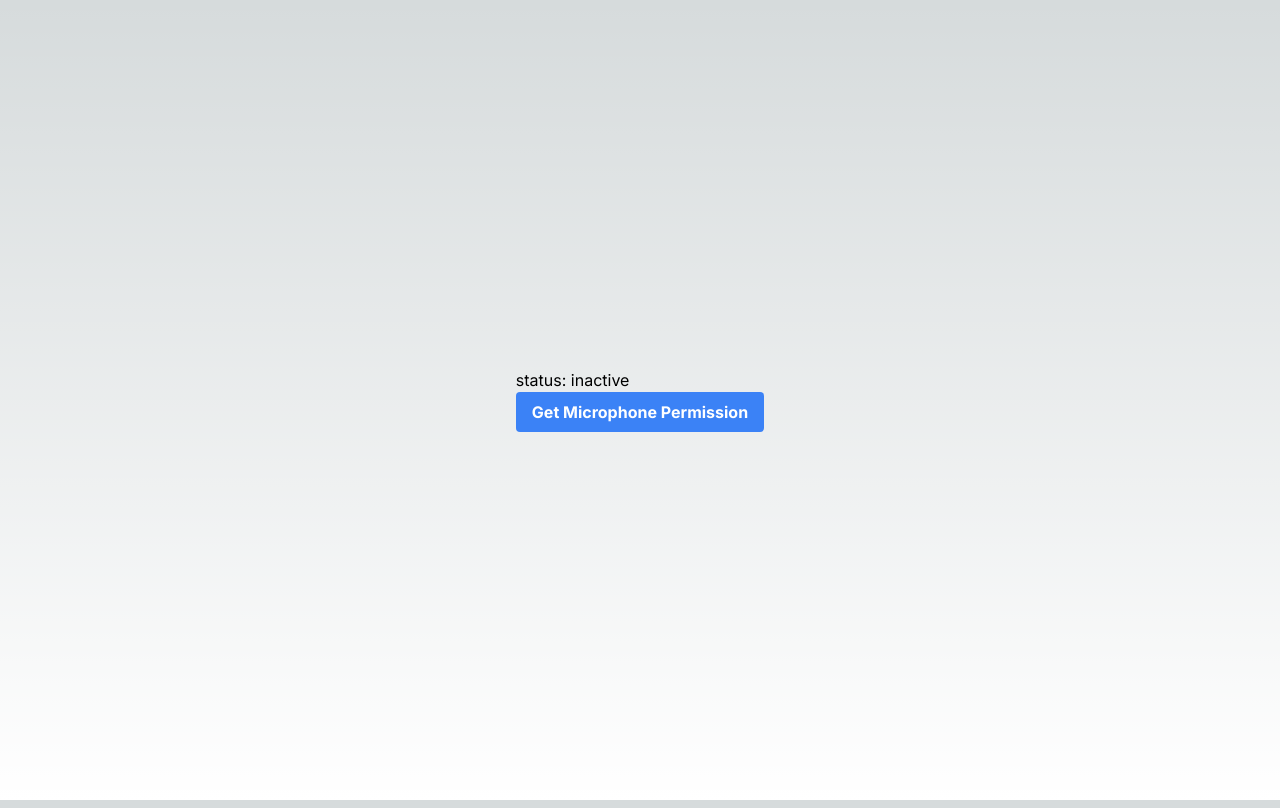
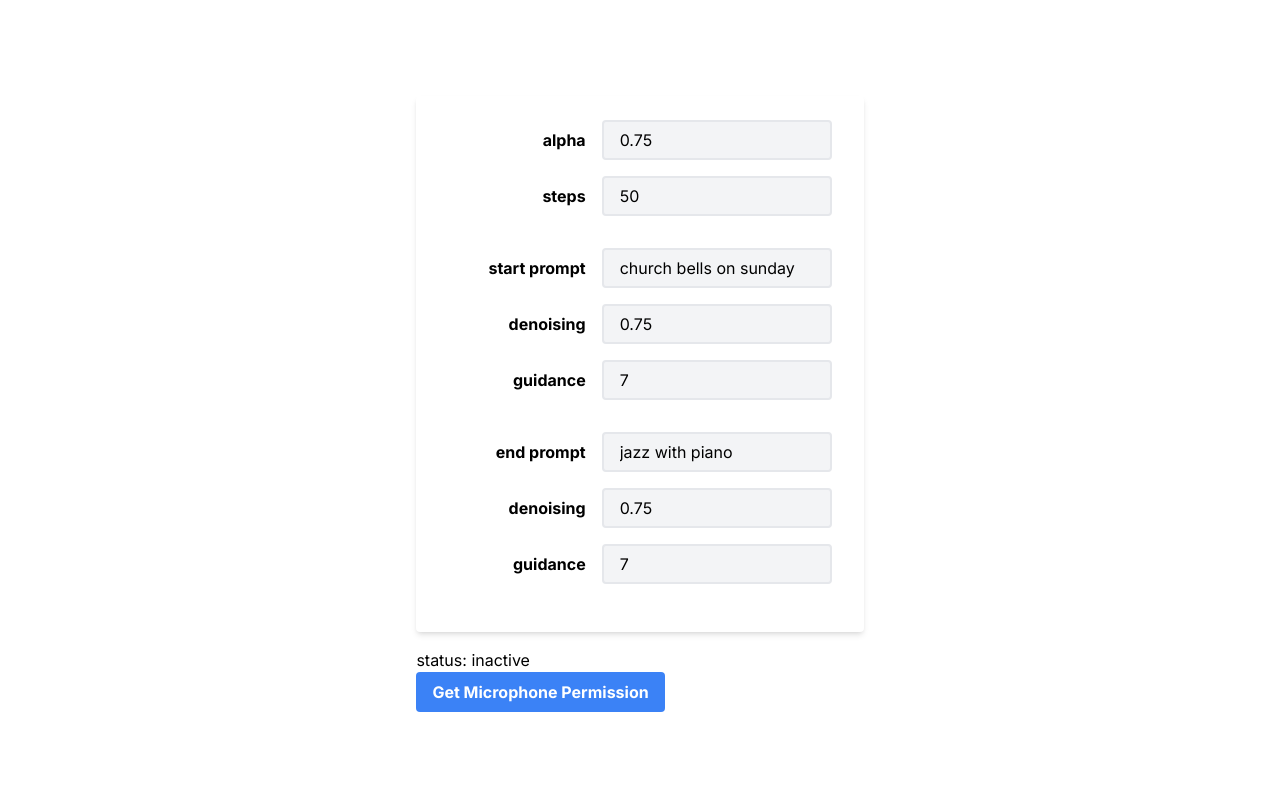
Before and after one commit to xuwenjiang/RecordAndSend, a Next.js app: page / in a window 1280 px wide. Built offline with nearby package versions, Linux system fonts and the light colour scheme.

Commit message:
input for prompt

```diff
--- a/app/globals.css
+++ b/app/globals.css
@@ -4,7 +4,7 @@
 
 :root {
   --foreground-rgb: 0, 0, 0;
-  --background-start-rgb: 214, 219, 220;
+  --background-start-rgb: 255, 255, 255;
   --background-end-rgb: 255, 255, 255;
 }
 
@@ -38,3 +38,19 @@ body {
 .btn-blue:hover {
   @apply bg-blue-700;
 }
+
+.input-area {
+  @apply bg-white shadow-md rounded px-8 pt-6 pb-8 mb-4 w-full max-w-lg
+}
+
+.input-group {
+  @apply md:flex md:items-center mb-4
+}
+
+.input-label {
+  @apply md:w-2/5 block font-bold md:text-right mb-1 md:mb-0 pr-4
+}
+
+.input-input {
+  @apply md:w-3/5 bg-gray-100 appearance-none border-2 border-gray-200 rounded w-full py-2 px-4 leading-tight focus:outline-none focus:bg-white focus:border-purple-500
+}
--- a/components/AudioRecorder.js
+++ b/components/AudioRecorder.js
@@ -6,6 +6,7 @@
 
 
 import React, { useState, useRef } from "react";
+import {UserInput} from "./UserInput";
 
 const mimeType = "audio/wav";
 
@@ -92,6 +93,7 @@ export const AudioRecorder = () => {
 
   return (
     <div className="audio-controls">
+      <UserInput/>
       <h1>status: {recordingStatus}</h1>
       {!permission ? (
         <button className="btn btn-blue" type="button" onClick={getMicrophonePermission}>
--- /dev/null
+++ b/components/UserInput.js
@@ -0,0 +1,75 @@
+"use client"
+
+import React, { useState, useRef } from "react";
+
+export const UserInput = () => {
+  const [inputs, setInputs] = useState({
+    alpha: 0.75,
+    num_inference_steps: 50,
+    start: {
+      prompt: "church bells on sunday",
+      denoising: 0.75,
+      guidance: 7.0
+    },
+    end: {
+      prompt: "jazz with piano",
+      denoising: 0.75,
+      guidance: 7.0
+    }
+  });
+
+  const handleChange = e => setInputs(prevState => ({ ...prevState, [e.target.name]: e.target.value }));
+  const handleStartChange = e => setInputs({
+    ...inputs,
+    start: {
+      ...inputs.start,
+      [e.target.name]: e.target.value
+    }
+  });
+  const handleEndChange = e => setInputs({
+    ...inputs,
+    end: {
+      ...inputs.end,
+      [e.target.name]: e.target.value
+    }
+  });
+
+  return (
+    <div className="input-area">
+      <div className="input-group">
+        <label htmlFor="alpha" className="input-label">alpha</label>
+        <input id="alpha" name="alpha" value={inputs.alpha || ''} onChange={handleChange} className="input-input" />
+      </div>
+      <div className="input-group">
+        <label htmlFor="num_inference_steps" className="input-label">steps</label>
+        <input id="num_inference_steps" name="num_inference_steps" value={inputs.num_inference_steps || ''} onChange={handleChange} className="input-input" />
+      </div>
+      <div  className="input-group"></div>
+      <div className="input-group">
+        <label htmlFor="start.prompt" className="input-label">start prompt</label>
+        <input id="start.prompt" name="prompt" value={inputs.start.prompt || ''} onChange={handleStartChange} className="input-input" />
+      </div>
+      <div className="input-group">
+        <label htmlFor="start.denoising" className="input-label">denoising</label>
+        <input id="start.denoising" name="denoising" value={inputs.start.denoising || ''} onChange={handleStartChange} className="input-input" />
+      </div>
+      <div className="input-group">
+        <label htmlFor="start.guidance" className="input-label">guidance</label>
+        <input id="start.guidance" name="guidance" value={inputs.start.guidance || ''} onChange={handleStartChange} className="input-input" />
+      </div>
+      <div  className="input-group"></div>
+      <div className="input-group">
+        <label htmlFor="end.prompt" className="input-label">end prompt</label>
+        <input id="end.prompt" name="prompt" value={inputs.end.prompt || ''} onChange={handleEndChange} className="input-input" />
+      </div>
+      <div className="input-group">
+        <label htmlFor="end.denoising" className="input-label">denoising</label>
+        <input id="end.denoising" name="denoising" value={inputs.end.denoising || ''} onChange={handleEndChange} className="input-input" />
+      </div>
+      <div className="input-group">
+        <label htmlFor="end.guidance" className="input-label">guidance</label>
+        <input id="end.guidance" name="guidance" value={inputs.end.guidance || ''} onChange={handleEndChange} className="input-input" />
+      </div>
+    </div>
+  );
+};
```
